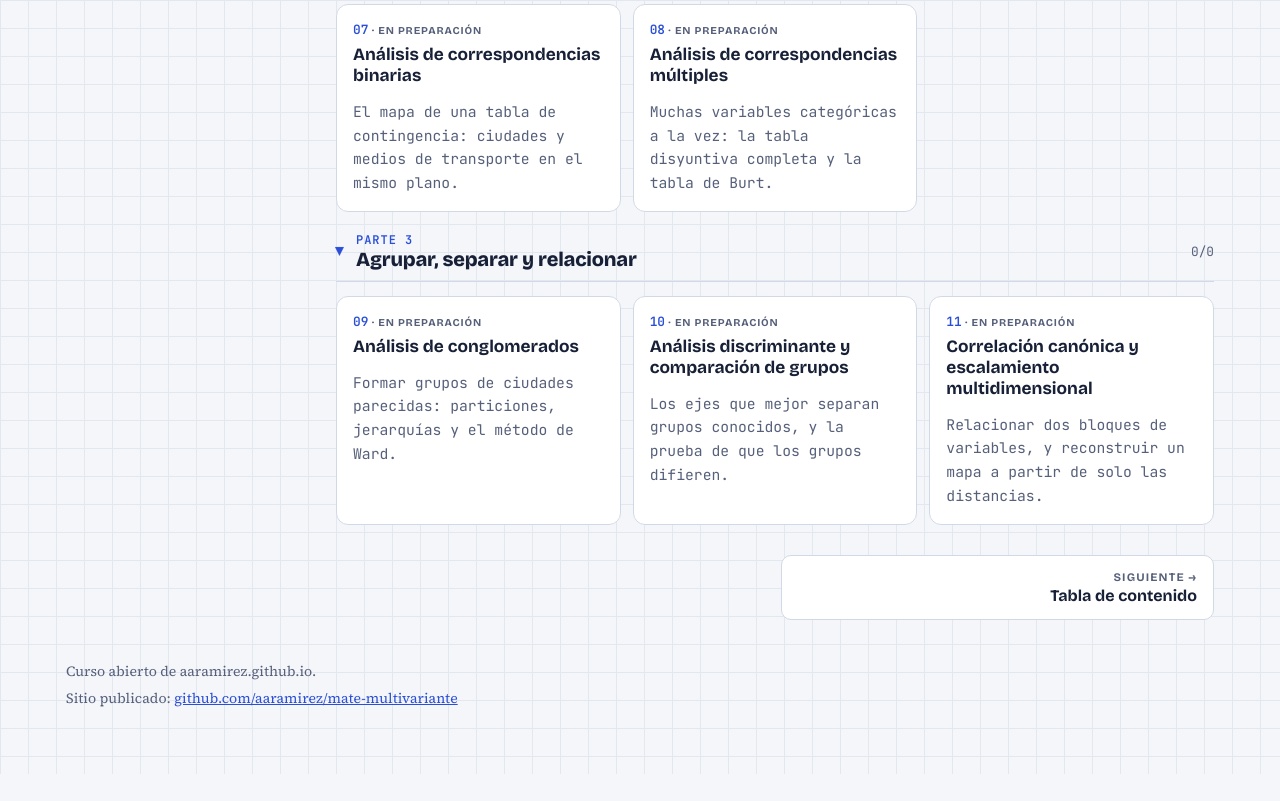
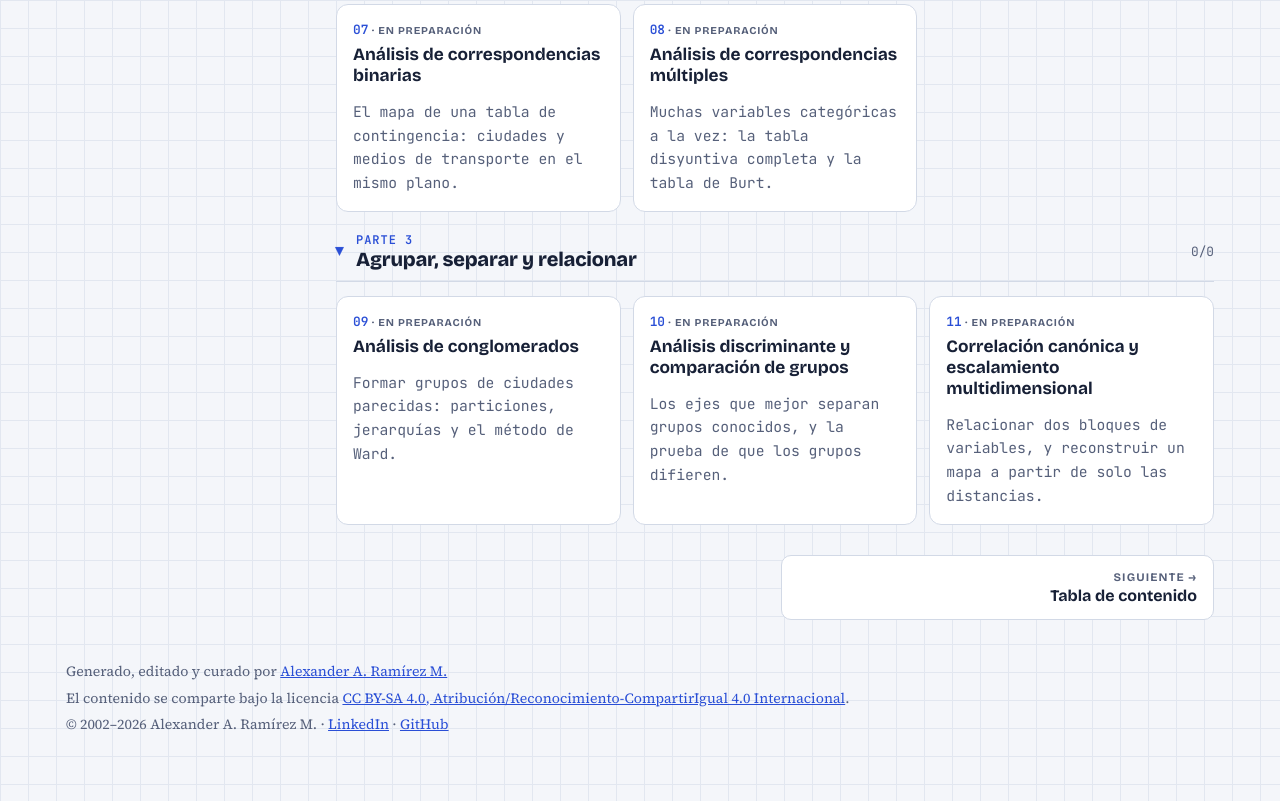
Before and after one commit to aaramirez/mate-multivariante, a plain HTML site: page index.html in a window 1280 px wide. Shown: the part 2212-3013 px from the top of the page. Before the commit the page ends 2986 px from the top, so only its background shows below. Drawn offline with nearby package versions, Linux system fonts and the light colour scheme.

Commit message:
Pie común: autoría, licencia CC BY-SA 4.0 y año que se actualiza solo

```diff
--- a/index.html
+++ b/index.html
@@ -82,7 +82,7 @@ height="0" width="0" style="display:none;visibility:hidden"></iframe></noscript>
 <nav class="pager" id="pager" aria-label="Capítulo anterior y siguiente"></nav>
 </main>
 </div>
-<footer><span>Curso abierto de aaramirez.github.io.</span><span>Sitio publicado: <a href="https://github.com/aaramirez/mate-multivariante" target="_blank" rel="noopener">github.com/aaramirez/mate-multivariante</a></span></footer>
+<footer><span>Generado, editado y curado por <a href="https://www.linkedin.com/in/alexander-ramirez-morales/" target="_blank" rel="noopener">Alexander A. Ramírez M.</a></span><span>El contenido se comparte bajo la licencia <a href="https://creativecommons.org/licenses/by-sa/4.0/deed.es" target="_blank" rel="noopener">CC BY-SA 4.0, Atribución/Reconocimiento-CompartirIgual 4.0 Internacional</a>.</span><span>© 2002–<span data-anio>2026</span> Alexander A. Ramírez M. · <a href="https://www.linkedin.com/in/alexander-ramirez-morales/" target="_blank" rel="noopener">LinkedIn</a> · <a href="https://github.com/aaramirez" target="_blank" rel="noopener">GitHub</a></span><script>document.querySelectorAll('[data-anio]').forEach(function (e) { e.textContent = new Date().getFullYear(); });</script></footer>
 </div>
 <script src="assets/lab.js"></script>
 </body>
```
Also changed, not shown: temario.html (+1 -1 lines).
